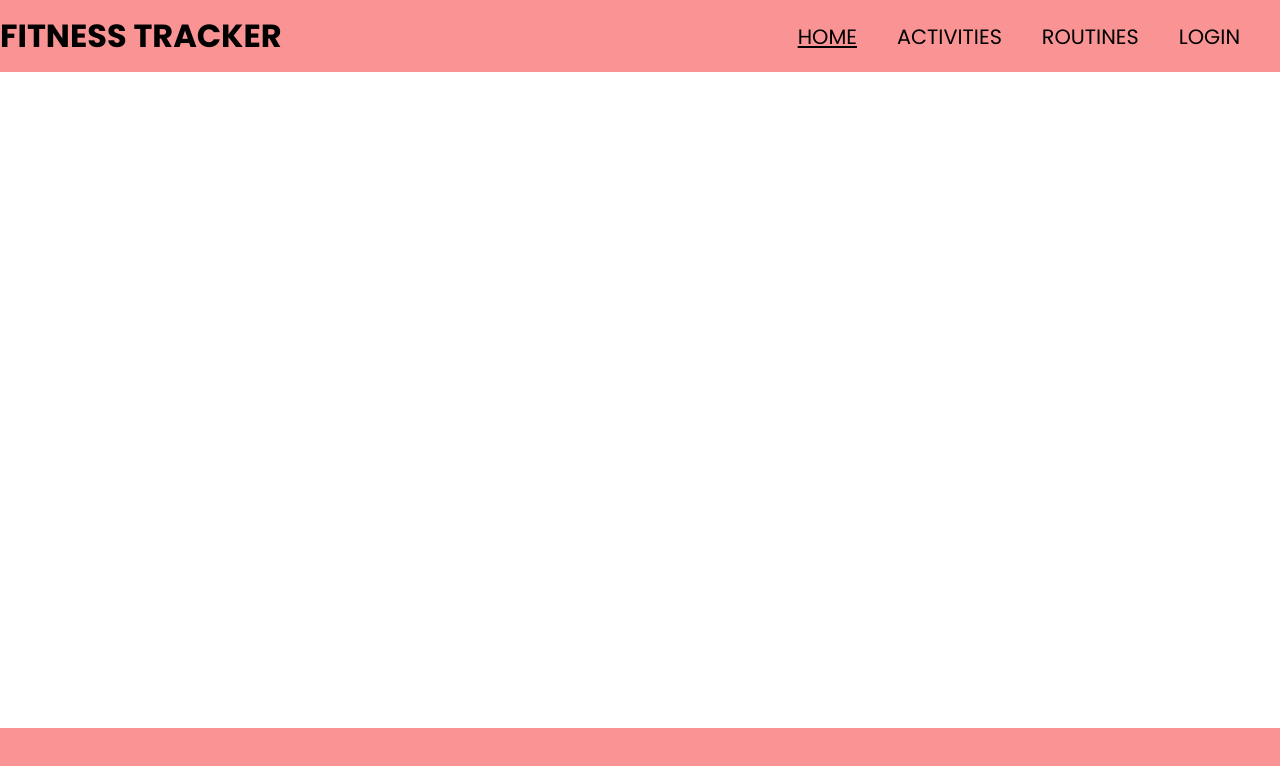
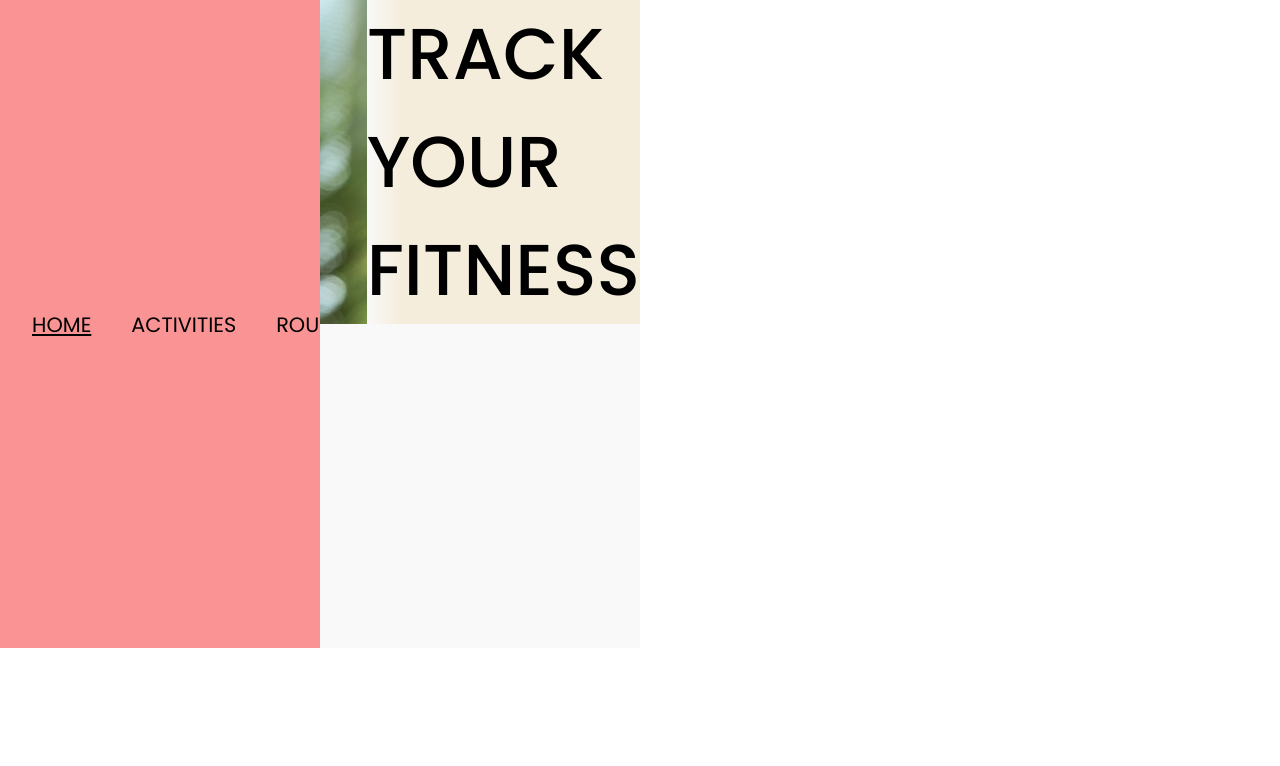
Before and after one commit to INIKITS/FitnessTracker-FrontEnd, a React (Create React App) app: page / in a window 1280 px wide. Shown: the top 766 px of the page. Built offline with nearby package versions, Linux system fonts and the light colour scheme.

Commit message:
grid issues

```diff
--- a/public/style.css
+++ b/public/style.css
@@ -7,10 +7,21 @@
 }
 
 #root {
-  width: 100vw;
+  /* width: 100vw; */
   height: 100vh;
 }
 
-#App {
-  position: relative;
+.App {
+  display: grid;
+  grid-template-columns: 1fr 1fr 1fr 1fr;
+  grid-template-rows: 1fr 1fr 1fr 1fr;
+  grid-template-areas:
+    'header header header header'
+    '. . . .'
+    '. . . .'
+    'footer footer footer footer';
 }
+
+#footer {
+  grid-area: footer;
+}
--- a/src/components/Header.js
+++ b/src/components/Header.js
@@ -14,7 +14,12 @@ function Header(props) {
 
   return (
     <div id='header'>
-      <h1 id='header-text'>FITNESS TRACKER</h1>
+      <div className='brand-logo'>
+        <div className='logo-container'>
+          <img src={Logo} alt='fitness-logo' />
+        </div>
+        <p>FITNESS TRACKER</p>
+      </div>
       <nav>
         <ul id='nav-list'>
           <NavLink
--- a/src/components/RegisterModal.js
+++ b/src/components/RegisterModal.js
@@ -1,11 +1,12 @@
-import React from "react";
-import { Link } from "react-router-dom";
-import { registerUser } from "../api";
-import "../styles/Login-Register.scss";
-import { FaUser } from "react-icons/fa";
+import React from 'react';
+import { Link, useNavigate } from 'react-router-dom';
+import { registerUser } from '../api';
+import '../styles/Login-Register.scss';
+import { FaUser } from 'react-icons/fa';
 
 function RegisterModal(props) {
-  const [errorMessage, setErrorMessage] = React.useState("");
+  const navigate = useNavigate();
+  const [errorMessage, setErrorMessage] = React.useState('');
   const [callSuccess, setCallSuccess] = React.useState(true);
   const [modal, setModal] = React.useState(false);
   const {
@@ -29,41 +30,43 @@ function RegisterModal(props) {
       setErrorMessage,
       setCallSuccess
     );
+
+    navigate('/');
   };
 
   return (
     <>
-      <div id="modal">
-        <div id="new-post-form">
+      <div id='modal'>
+        <div id='new-post-form'>
           <form onSubmit={handleSubmit}>
             <h2>Register</h2>
-            <div className="form-group">
+            <div className='form-group'>
               <input
-                type="text"
-                id="login-title"
-                name="login"
-                placeholder="Enter username"
+                type='text'
+                id='login-title'
+                name='login'
+                placeholder='Enter username'
                 required={true}
                 onChange={(e) => {
                   setUsername(e.target.value);
                 }}
               ></input>
             </div>
-            <div className="form-group">
+            <div className='form-group'>
               <input
-                type="password"
-                id="login-password"
-                name="password"
-                placeholder="Enter password"
+                type='password'
+                id='login-password'
+                name='password'
+                placeholder='Enter password'
                 required={true}
                 onChange={(e) => {
                   setPassword(e.target.value);
                 }}
               ></input>
             </div>
-            {callSuccess ? null : <p id="register-error">{errorMessage}</p>}
-            <button type="submit">SUBMIT</button>
-            <Link to="/login">
+            {callSuccess ? null : <p id='register-error'>{errorMessage}</p>}
+            <button type='submit'>SUBMIT</button>
+            <Link to='/login'>
               Already have an account? Click here to login
             </Link>
           </form>
--- a/src/pages/Home.js
+++ b/src/pages/Home.js
@@ -1,15 +1,14 @@
-
-import React from "react";
-import { NavLink } from "react-router-dom";
-import { LoginModal } from "../components/index";
-import "../styles/Home.scss";
-import HomeImage from "../img/pexels-ketut-subiyanto-4436349.jpg";
+import React from 'react';
+import { NavLink } from 'react-router-dom';
+import { LoginModal } from '../components/index';
+import '../styles/Home.scss';
+import HomeImage from '../img/pexels-ketut-subiyanto-4436349.jpg';
 
 function Home(props) {
   return (
-    <div id="home-wrapper">
-      <p className="title1">TRACK YOUR</p>
-      <p className="title2">FITNESS</p>
+    <div id='hero'>
+      <div className='bg-img'></div>
+      <p>TRACK YOUR FITNESS</p>
     </div>
   );
 }
--- a/src/styles/Header-Footer.scss
+++ b/src/styles/Header-Footer.scss
@@ -1,12 +1,11 @@
 // HEADER STYLING
 #header {
-  width: 100%;
+  // width: 100%;
   display: flex;
   justify-content: space-between;
   align-items: center;
   background-color: #fa9494;
   font-family: 'Poppins', sans-serif;
-  position: fixed;
   top: 0;
 
   .brand-logo {
@@ -30,6 +29,7 @@
       padding-left: 1rem;
       font-size: 2rem;
       font-weight: 500;
+      cursor: default;
     }
   }
   nav {
@@ -46,12 +46,11 @@
   }
 }
 
-// FOOTER STYLING
+// // FOOTER STYLING
 #footer {
   background-color: #fa9494;
-  width: 100%;
+  // width: 100%;
   height: 4.5rem;
-  bottom: 0;
-  text-align: center;
-  position: fixed;
+  // bottom: 0;
+  // text-align: center;
 }
--- a/src/styles/Home.scss
+++ b/src/styles/Home.scss
@@ -1,19 +1,22 @@
 #hero {
-  display: flex;
-  align-items: center;
-  justify-content: flex-end;
+  display: grid;
+  grid-template-columns: 2fr 2fr;
+  grid-template-rows: 2fr 2fr;
   font-family: 'Poppins', sans-serif;
   font-weight: 500;
-  padding-top: 18rem;
-  padding-right: 10rem;
-  background: url(../img/pexels-ketut-subiyanto-4436349.jpg) no-repeat left
-    fixed;
-  background-size: 50%;
-  height: 80em;
-
+  // padding-top: 18rem;
+  // padding-right: 10rem;
+  grid-template-areas:
+    'hero-img.'
+    '. .';
+  // background-size:
+  background-color: #f9f9f9;
+  .bg-img {
+    background: url(../img/pexels-ketut-subiyanto-4436349.jpg) no-repeat left;
+    grid-area: hero-img;
+  }
   p {
     font-size: 4.5rem;
-
     background-image: linear-gradient(
       to left,
       rgb(245, 237, 220) 75%,
```
